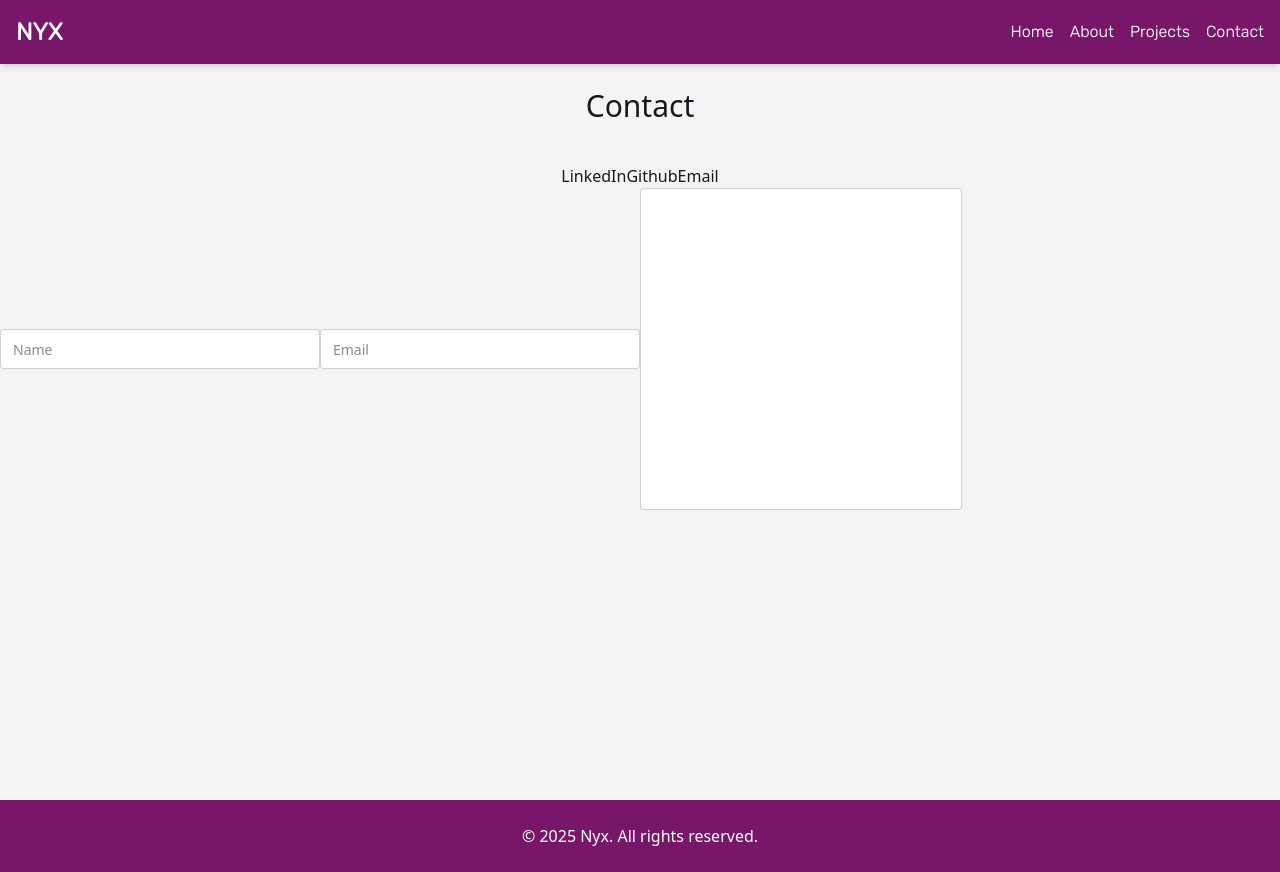
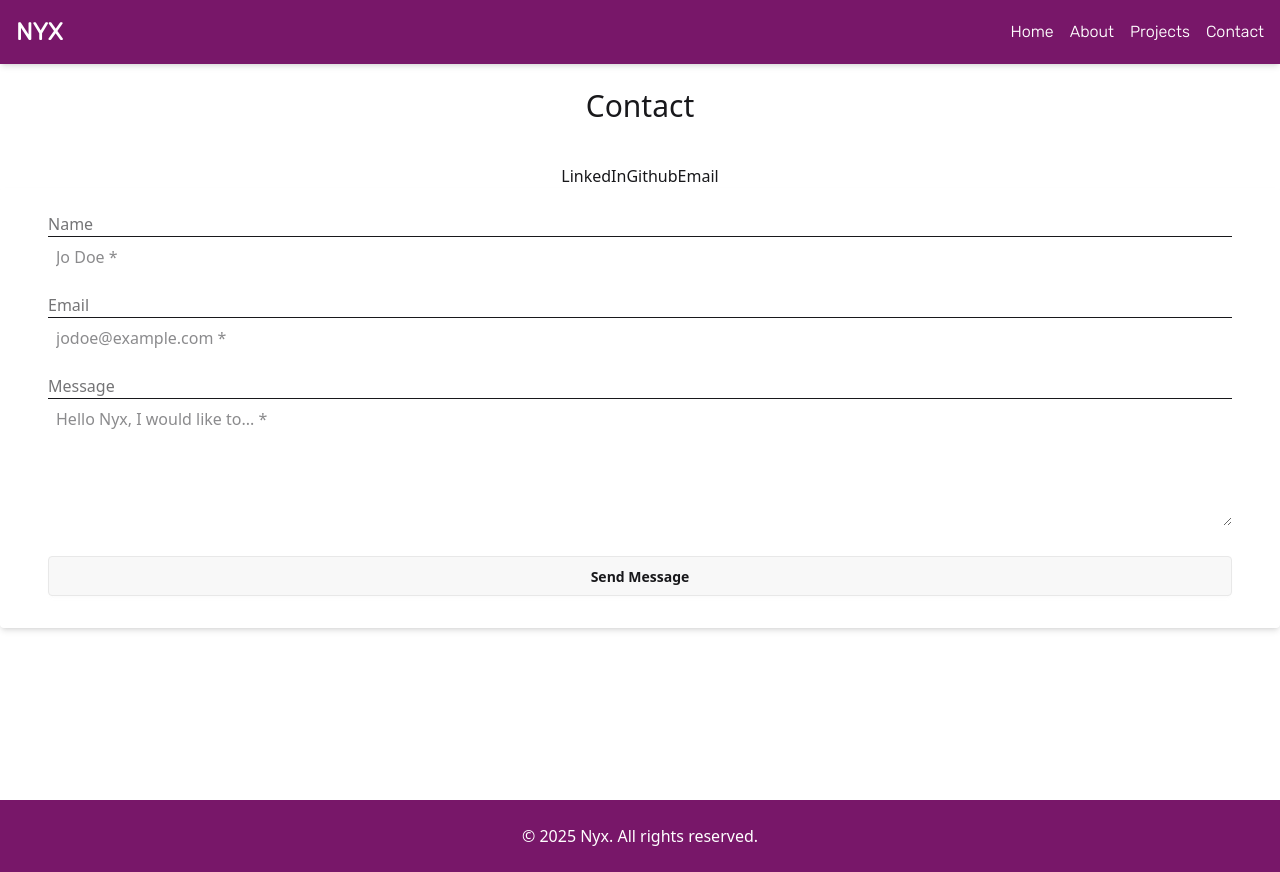
Before and after one commit to onyxisonit/personalWebsite, a React (Vite) app in the folder frontend/: page /contact in a window 1280 px wide. Built offline with nearby package versions, Linux system fonts and the light colour scheme.

Commit message:
setting up contact form ui

```diff
--- a/frontend/src/components/CardGridProjects.tsx
+++ b/frontend/src/components/CardGridProjects.tsx
@@ -12,6 +12,7 @@ function CardGridProjects() {
                     <a
                         href="https://www.livablestreets.info"
                         target="_blank"
+                        rel="noopener noreferrer"
                         className="hover:underline font-medium"
                     >
                         LivableStreets Alliance
@@ -85,7 +86,7 @@ function CardGridProjects() {
 
                                 {/* Back Side */}
                                 <div className="absolute inset-0 backface-hidden rotate-y-180 bg-white p-4 flex flex-col justify-center items-center text-center overflow-auto">
-                                    <h4 className="font-bold text-base mb-2">{project.title}</h4>
+                                    <h4 className="font-bold text-base text-black mb-2">{project.title}</h4>
                                     <p className="text-sm text-gray-700 mb-3">{project.desc}</p>
                                     <a
                                         href={project.link}
--- a/frontend/src/pages/Contact.tsx
+++ b/frontend/src/pages/Contact.tsx
@@ -1,9 +1,10 @@
 function Contact(){
     return(
-        <section className="min-h-screen bg-gray-100 scroll-mt-20 pt-12">
+        <section className="min-h-screen scroll-mt-20 pt-12">
             <header className=" flex items-center justify-center py-10">
                 <h1 className="text-3xl">Contact</h1>
             </header>
+
             <div className="w-full flex items-center justify-center mx-4 sm:mx-auto">
                 <a href="">LinkedIn</a>
                 <a href="">Github</a>
@@ -13,22 +14,69 @@ function Contact(){
 
             {/* input contact form */}
             {/* please see dqaisyUI/w3 if you want to add SVG! */}
-        <div>
-            <label className="input">
+            {/* <form className="bg-white shadow-md rounded px-8 pt-6 pb-8 mb-4">
+                <label className="input block text-gray-700 text-sm mb-2">
                     <input type="text" placeholder="Name" required/>
                 </label>
 
 
-            <label className="input validator">
+                <label className="input validator block text-gray-700 text-sm mb-2">
                     <input type="email" placeholder="Email" required/>
                 </label>
 
                 <div className="validator-hint hidden">Please enter valid email address.</div>
 
-            <label className="input p-40">
+                <label className="input block text-gray-700 text-sm p-40 mb-2">
                     <input type="text" placeholder="Message" required/>
                 </label>
+            </form> */}
+            <form className="shadow-md rounded px-12 pt-6 pb-8 mb-4 space-y-4">
+  {/* Name Field */}
+  <div className="form-control">
+    <label className="label">
+      <span className="label-text">Name</span>
+
+    </label>
+    <input
+      type="text"
+      placeholder="Jo Doe *"
+      className="border-t border-0 focus:outline-none focus:border-blue-500 px-2 py-2 w-full"
+      required
+    />
   </div>
+
+  {/* Email Field */}
+  <div className="form-control">
+    <label className="label">
+      <span className="label-text">Email</span>
+    </label>
+    <input
+      type="email"
+      placeholder="jodoe@example.com *"
+      className="border-t border-0 focus:outline-none focus:border-blue-500 px-2 py-2 w-full"
+      required
+    />
+  </div>
+
+  {/* Message Field */}
+  <div className="form-control">
+    <label className="label">
+      <span className="label-text">Message</span>
+    </label>
+    <textarea
+      placeholder="Hello Nyx, I would like to... *"
+      className="border-t border-0 focus:outline-none focus:border-blue-500 px-2 py-2 min-h-32 w-full"
+      required
+    ></textarea>
+  </div>
+
+  {/* Submit Button */}
+  <div className="form-control mt-6">
+    <button className="btn btn-wine w-full">Send Message</button>
+  </div>
+</form>
+
+
         </section>
     );
 }
--- a/frontend/src/pages/Projects.tsx
+++ b/frontend/src/pages/Projects.tsx
@@ -4,12 +4,12 @@ function Projects() {
 
     return (
         <>
-            <section className="min-h-screen bg-gray-100 scroll-mt-20 pt-12">
+            <section className="min-h-screen  scroll-mt-20 pt-12">
                 <header className="flex items-center justify-center pt-10">
-                    <h1 className="text-3xl font-semibold">Projects</h1>
+                    <h1 className="text-3xl">Projects</h1>
                 </header>
 
-                <p className="max-w-3xl mx-auto text-base/7 text-gray-700 text-center py-10">
+                <p className="max-w-3xl mx-auto text-base/7 text-center py-10">
                         Welcome to my collection of projects — each one reflects not only what I’ve built, but what I’ve learned.<br></br>
                         From data pipelines and full-stack web apps to mobile development and C++ command-line tools,
                         I approach every challenge with curiosity and a drive to grow.
```
Lines whose indentation alone changed are shown as unchanged.
